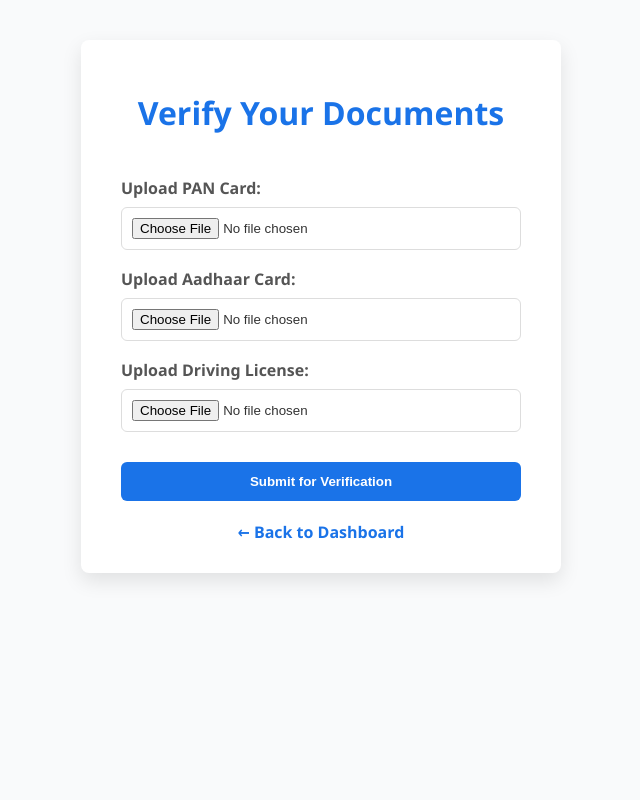
After one commit to adityashri01/TripBuddyv2, a Flask app: page /verify_document in a window 1280 px wide. The commit adds this page. Shown: the whole page, without its empty margins (319-959 px from the left). Run offline with Flask 3, Linux system fonts and the light colour scheme; the visitor is signed in with stand-in values (Sample User, id 1).

Commit message:
verify document page added

```diff
--- a/app.py
+++ b/app.py
@@ -611,6 +611,46 @@ def delete_account():
         flash('Error: Account not found.', 'danger')
         return redirect(url_for('settings')) # Redirect back to settings or dashboard
 
+@app.route('/verify_document', methods=['GET', 'POST'])
+@login_required
+def verify_document():
+    if request.method == 'POST':
+        # Get uploaded files from the form
+        pan_card = request.files.get('pan_card')
+        aadhaar_card = request.files.get('aadhaar_card')
+        driving_license = request.files.get('driving_license')
+
+        # Simple validation - check if files are uploaded
+        if not pan_card and not aadhaar_card and not driving_license:
+            flash('Please upload at least one document to verify.', 'danger')
+            return redirect(url_for('verify_document'))
+
+        # You can save files to a folder, or process them for verification
+        # For now, let's save uploaded files to 'uploads/' folder with user-specific names
+
+        upload_folder = os.path.join(app.root_path, 'static/uploads', str(current_user.id))
+        os.makedirs(upload_folder, exist_ok=True)
+
+        saved_files = []
+        for doc_file, doc_name in [(pan_card, 'pan_card'), (aadhaar_card, 'aadhaar_card'), (driving_license, 'driving_license')]:
+            if doc_file:
+                filename = f"{doc_name}_{current_user.id}_{uuid.uuid4().hex}{os.path.splitext(doc_file.filename)[1]}"
+                file_path = os.path.join(upload_folder, filename)
+                doc_file.save(file_path)
+                saved_files.append(filename)
+
+        # TODO: Add your document verification logic here (e.g., OCR, external API etc.)
+
+        # For demo, just flash success
+        flash('Documents uploaded successfully! Verification will be processed shortly.', 'success')
+
+        # Optionally, you can save verification status in User model or another DB model
+
+        return redirect(url_for('dashboard'))
+
+    return render_template('verify_document.html')
+
+
 if __name__ == '__main__':
     with app.app_context():
         db.create_all()
--- a/templates/dashboard.html
+++ b/templates/dashboard.html
@@ -80,7 +80,11 @@
             {% endif %}
         </p>
 
-        <a href="#" class="edit-profile-link"><i class="fas fa-edit"></i> Verify Documents</a>
+        <div class="verify-doc-container">
+  <a href="{{ url_for('verify_document') }}" class="btn-verify-doc">Verify Document</a>
+</div>
+
+
     </div>
 </div>
         </div>
--- /dev/null
+++ b/templates/verify_document.html
@@ -0,0 +1,118 @@
+<!DOCTYPE html>
+<html lang="en">
+<head>
+    <meta charset="UTF-8" />
+    <title>Verify Documents - TripBuddy</title>
+    <style>
+        /* Reset & base */
+        * {
+            box-sizing: border-box;
+        }
+        body {
+            font-family: 'Segoe UI', Tahoma, Geneva, Verdana, sans-serif;
+            background: #f9fafb;
+            margin: 0;
+            padding: 0;
+            display: flex;
+            justify-content: center;
+            align-items: flex-start;
+            min-height: 100vh;
+            color: #333;
+        }
+        .container {
+            background: white;
+            max-width: 480px;
+            width: 90%;
+            margin: 40px 0;
+            padding: 30px 40px;
+            border-radius: 8px;
+            box-shadow: 0 8px 20px rgba(0, 0, 0, 0.1);
+        }
+        h1 {
+            margin-bottom: 25px;
+            font-weight: 700;
+            text-align: center;
+            color: #1a73e8;
+        }
+        form {
+            display: flex;
+            flex-direction: column;
+        }
+        label {
+            font-weight: 600;
+            margin-bottom: 8px;
+            margin-top: 18px;
+            color: #555;
+        }
+        input[type="file"] {
+            padding: 10px;
+            border: 1.5px solid #ddd;
+            border-radius: 6px;
+            transition: border-color 0.3s ease;
+        }
+        input[type="file"]:focus {
+            border-color: #1a73e8;
+            outline: none;
+        }
+        button {
+            margin-top: 30px;
+            padding: 12px 20px;
+            background-color: #1a73e8;
+            border: none;
+            color: white;
+            font-weight: 600;
+            border-radius: 6px;
+            cursor: pointer;
+            transition: background-color 0.3s ease;
+        }
+        button:hover {
+            background-color: #155ab6;
+        }
+        .back-link {
+            display: block;
+            margin-top: 20px;
+            text-align: center;
+            color: #1a73e8;
+            font-weight: 600;
+            text-decoration: none;
+            transition: color 0.3s ease;
+        }
+        .back-link:hover {
+            color: #155ab6;
+        }
+
+        /* Responsive */
+        @media (max-width: 520px) {
+            .container {
+                padding: 25px 20px;
+            }
+        }
+    </style>
+</head>
+<body>
+    <div class="container">
+        <h1>Verify Your Documents</h1>
+       <form method="POST" enctype="multipart/form-data" onsubmit="return showComingSoonMessage()">
+    <label for="pan_card">Upload PAN Card:</label>
+    <input type="file" name="pan_card" id="pan_card" accept=".jpg,.jpeg,.png,.pdf" />
+
+    <label for="aadhaar_card">Upload Aadhaar Card:</label>
+    <input type="file" name="aadhaar_card" id="aadhaar_card" accept=".jpg,.jpeg,.png,.pdf" />
+
+    <label for="driving_license">Upload Driving License:</label>
+    <input type="file" name="driving_license" id="driving_license" accept=".jpg,.jpeg,.png,.pdf" />
+
+    <button type="submit">Submit for Verification</button>
+</form>
+
+        <a href="{{ url_for('dashboard') }}" class="back-link">← Back to Dashboard</a>
+    </div>
+
+    <script>
+    function showComingSoonMessage() {
+        alert("This feature will be activated soon");
+        return false;  // Prevent form submission
+    }
+</script>
+</body>
+</html>
```
Also changed, not shown: static/css/dashboard.css (+18 -20 lines), static/uploads/1/aadhaar_card_1_63ce0edefef54fb1b748f20bb5fc28bb.png (added), static/uploads/1/driving_license_1_d5fab2bf2f7e41dd98b1452aed64904b.png (added), static/uploads/1/pan_card_1_2fa7b486848d482382fe9b2eaaa925f9.png (added).
